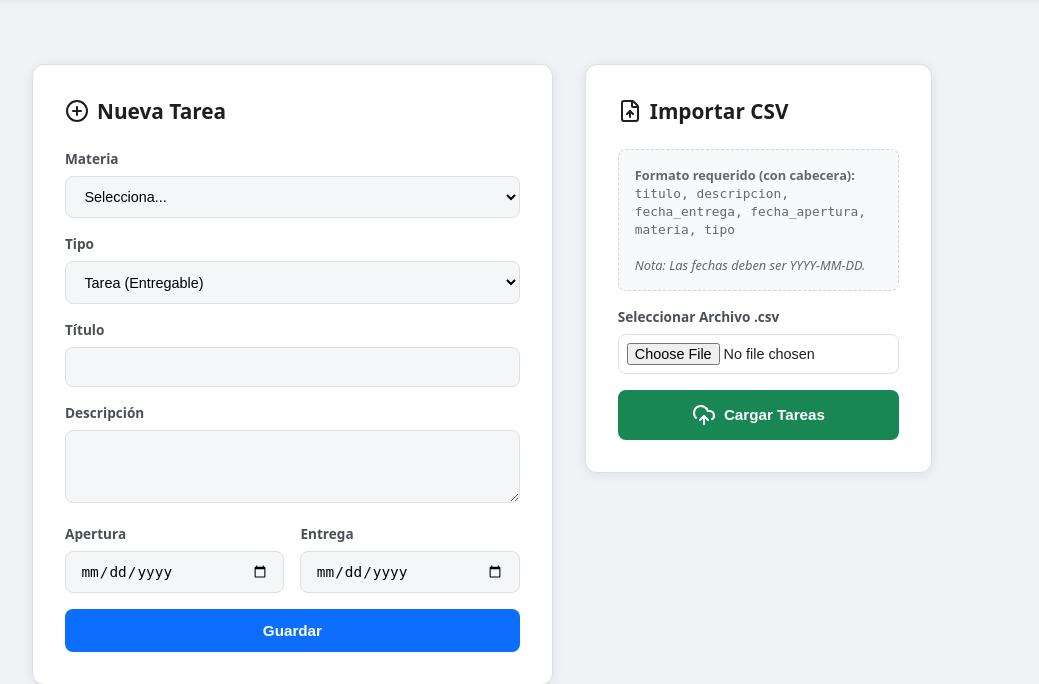
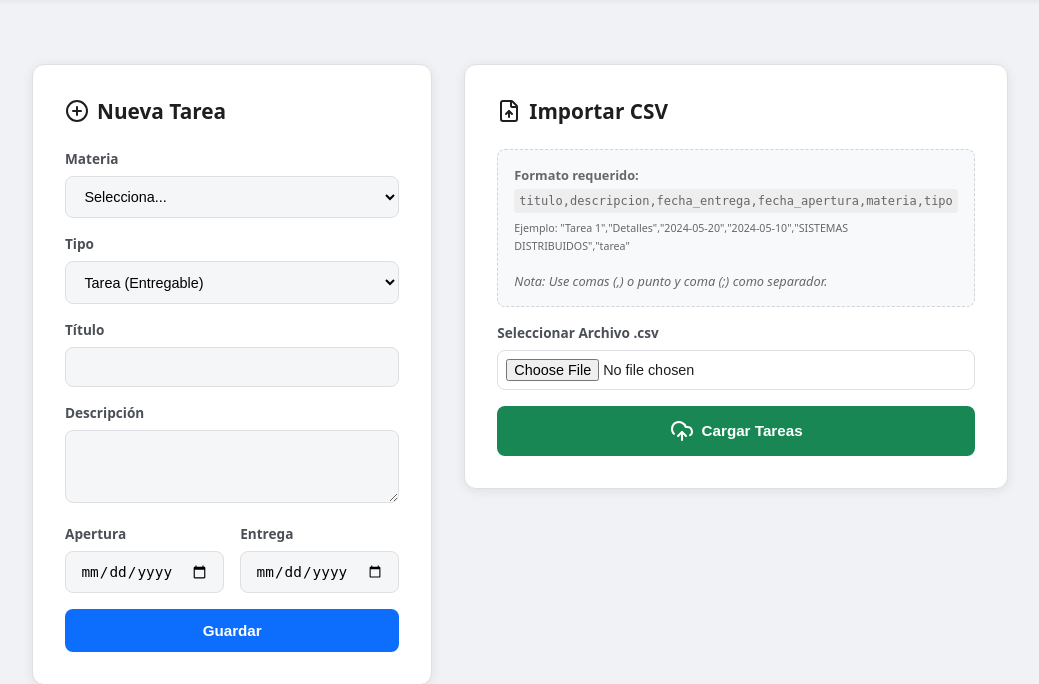
Before and after one commit to andres07torres/Sistema_tareas, a PHP site: page /index.php in a window 1280 px wide. Shown: the part 61-745 px from the top of the page, without its empty margins (158-1197 px from the left). Run offline with PHP 8.4, Linux system fonts and the light colour scheme; tables that the repository leaves empty or names only in its code hold one stand-in row (values such as "Sample post"); data that the repository does not hold is empty; some libraries are stand-ins or nearby versions.

Commit message:
[ADD de dashboard de gestión con estados dinámicos, edición de tareas, paginación y soporte robusto para importación CSV]

```diff
--- a/public/index.php
+++ b/public/index.php
@@ -33,8 +33,12 @@ if ($_SERVER["REQUEST_METHOD"] == "POST") {
     // 1. IMPORTACIÓN CSV
     if (isset($_FILES['csv_file']) && $_FILES['csv_file']['error'] == 0) {
         $file = $_FILES['csv_file']['tmp_name'];
+        $content = file_get_contents($file);
+        // Detectar delimitador (coma o punto y coma)
+        $delimiter = (strpos(fgets(fopen($file, 'r')), ';') !== false) ? ';' : ',';
+
         $handle = fopen($file, "r");
-        $header = fgetcsv($handle, 1000, ","); // Leer cabecera
+        $header = fgetcsv($handle, 1000, $delimiter, "\"", "\\"); // Leer cabecera
 
         $count = 0;
         $errors = 0;
@@ -43,7 +47,7 @@ if ($_SERVER["REQUEST_METHOD"] == "POST") {
                   VALUES (:titulo, :descripcion, :fecha_entrega, :fecha_apertura, :materia, :tipo)";
         $stmt = $db->prepare($query);
 
-        while (($data = fgetcsv($handle, 1000, ",")) !== FALSE) {
+        while (($data = fgetcsv($handle, 1000, $delimiter, "\"", "\\")) !== FALSE) {
             // Esperamos: titulo, descripcion, fecha_entrega, fecha_apertura, materia, tipo
             if (count($data) >= 6) {
                 try {
@@ -280,9 +284,11 @@ if ($_SERVER["REQUEST_METHOD"] == "POST") {
             <div class="card" style="height: fit-content;">
                 <h2><i data-lucide="file-up"></i> Importar CSV</h2>
                 <div class="csv-info">
-                    <strong>Formato requerido (con cabecera):</strong><br>
-                    <code>titulo, descripcion, fecha_entrega, fecha_apertura, materia, tipo</code><br><br>
-                    <em>Nota: Las fechas deben ser YYYY-MM-DD.</em>
+                    <strong>Formato requerido:</strong><br>
+                    <code style="display:block; background:#eee; padding:5px; margin:5px 0; border-radius:4px; font-size:0.75rem;">titulo,descripcion,fecha_entrega,fecha_apertura,materia,tipo</code>
+                    <small>Ejemplo: "Tarea 1","Detalles","2024-05-20","2024-05-10","SISTEMAS DISTRIBUIDOS","tarea"</small>
+                    <br><br>
+                    <em>Nota: Use comas (,) o punto y coma (;) como separador.</em>
                 </div>
                 <form method="POST" enctype="multipart/form-data">
                     <label>Seleccionar Archivo .csv</label>
```
